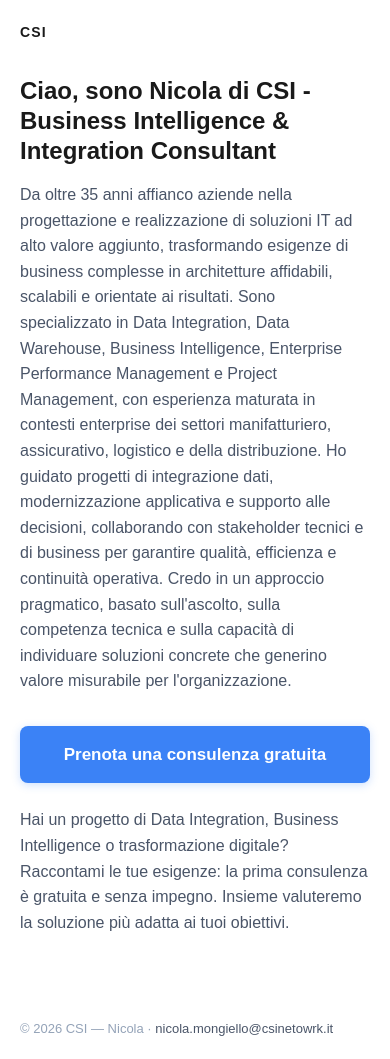
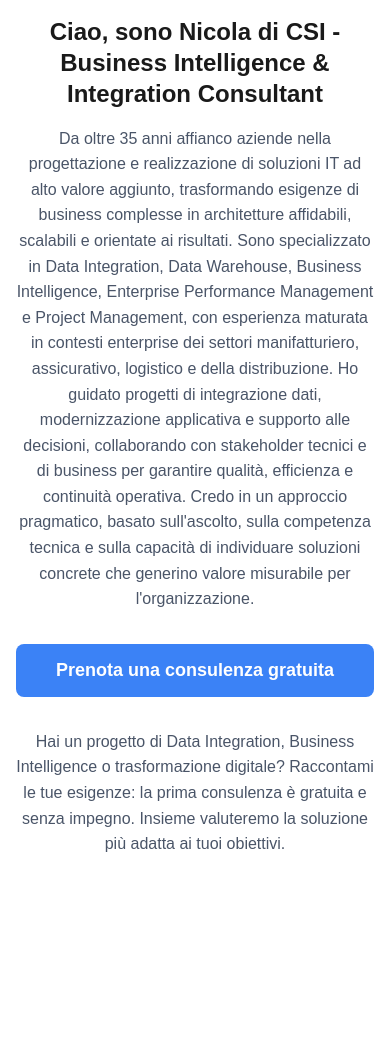
Before and after one commit to nicolamong/my-first-agent, a plain HTML site: page src/Index.html in a window 390 px wide. After the commit the page ends 905 px from the top, so only its background shows below. Drawn offline with Linux system fonts and the light colour scheme.

Commit message:
Refactor Index.html for improved layout and styles
Refactored HTML structure and styles for better organization and responsiveness.

```diff
--- a/src/Index.html
+++ b/src/Index.html
@@ -3,103 +3,47 @@
 <head>
 <meta charset="UTF-8">
 <meta name="viewport" content="width=device-width, initial-scale=1.0">
-<title>Nicola - CSI | Business Intelligence & Integration Consultant</title>
-<meta name="description" content="Nicola di CSI, consulente Business Intelligence & Data Integration con oltre 35 anni di esperienza. Prenota una consulenza gratuita.">
-
+<title>Nicola - CSI Business Intelligence & Integration Consultant</title>
 <style>
-  /* ==========================================================
-     RESET & BASE
-     ========================================================== */
-  *,
-  *::before,
-  *::after {
+  * {
     box-sizing: border-box;
     margin: 0;
     padding: 0;
-  }
-
-  html {
-    -webkit-text-size-adjust: 100%;
   }
 
   body {
     font-family: Arial, Helvetica, sans-serif;
     background-color: #ffffff;
     color: #1a1a1a;
-    line-height: 1.5;
     min-height: 100vh;
-  }
-
-  /* Rispetta le preferenze utente per il movimento ridotto */
-  @media (prefers-reduced-motion: reduce) {
-    * {
-      animation-duration: 0.01ms !important;
-      animation-iteration-count: 1 !important;
-      transition-duration: 0.01ms !important;
-    }
-  }
-
-  /* ==========================================================
-     LAYOUT
-     ========================================================== */
-  .page-wrapper {
     display: flex;
-    flex-direction: column;
-    min-height: 100vh;
-  }
-
-  header.site-header {
-    padding: 24px 24px 0;
-  }
-
-  .logo {
-    font-size: 14px;
-    font-weight: 700;
-    letter-spacing: 0.08em;
-    color: #1a1a1a;
+    align-items: center;
+    justify-content: center;
+    padding: 24px;
   }
 
   main {
-    flex: 1;
     display: flex;
-    align-items: center;
-    justify-content: center;
-    padding: 48px 24px;
+    flex-direction: column;
+    align-items: flex-start;
+    max-width: 600px;
+    width: 100%;
   }
 
-  .content {
-    max-width: 560px;
-    width: 100%;
-    text-align: left;
-  }
-
-  /* ==========================================================
-     HEADLINE
-     ========================================================== */
-  .headline {
+  h1 {
     font-size: 32px;
     font-weight: 700;
     color: #1a1a1a;
     margin-bottom: 16px;
-    line-height: 1.25;
+    line-height: 1.3;
   }
 
-  /* ==========================================================
-     BIO PARAGRAPH
-     ========================================================== */
   .bio {
     max-width: 500px;
     font-size: 16px;
     line-height: 1.6;
     color: #4a5568;
     margin-bottom: 32px;
-  }
-
-  /* ==========================================================
-     CTA BUTTON
-     ========================================================== */
-  .cta-wrapper {
-    margin-bottom: 24px;
   }
 
   .cta-button {
@@ -113,30 +57,21 @@
     border-radius: 8px;
     text-decoration: none;
     cursor: pointer;
-    transition: background-color 0.2s ease, transform 0.2s ease, box-shadow 0.2s ease;
-    box-shadow: 0 2px 8px rgba(59, 130, 246, 0.25);
+    transition: background-color 0.2s ease, transform 0.2s ease;
+    margin-bottom: 32px;
   }
 
-  .cta-button:hover,
-  .cta-button:focus-visible {
+  .cta-button:hover {
     background-color: #2563eb;
     transform: scale(1.05);
-    box-shadow: 0 4px 14px rgba(37, 99, 235, 0.35);
   }
 
   .cta-button:focus-visible {
     outline: 3px solid #93c5fd;
-    outline-offset: 3px;
+    outline-offset: 2px;
   }
 
-  .cta-button:active {
-    transform: scale(0.98);
-  }
-
-  /* ==========================================================
-     SUB-CTA TEXT
-     ========================================================== */
-  .sub-cta {
+  .subtext {
     max-width: 500px;
     font-size: 16px;
     line-height: 1.6;
@@ -144,98 +79,46 @@
     margin-bottom: 32px;
   }
 
-  /* ==========================================================
-     FOOTER
-     ========================================================== */
-  footer.site-footer {
-    padding: 24px;
-    text-align: left;
-    font-size: 13px;
-    color: #94a3b8;
+  @media (max-width: 600px) {
+    body {
+      padding: 16px;
     }
 
-  .site-footer a {
-    color: #4a5568;
-    text-decoration: none;
+    main {
+      align-items: center;
+      text-align: center;
     }
 
-  .site-footer a:hover,
-  .site-footer a:focus-visible {
-    text-decoration: underline;
-  }
-
-  /* ==========================================================
-     RESPONSIVE - MOBILE (breakpoint 768px)
-     ========================================================== */
-  @media (max-width: 768px) {
-    .headline {
+    h1 {
       font-size: 24px;
     }
 
-    main {
-      padding: 32px 20px;
+    .bio,
+    .subtext {
+      max-width: 100%;
     }
 
     .cta-button {
-      display: block;
       width: 100%;
       text-align: center;
-      font-size: 17px;
       padding: 16px 24px;
-    }
-
-    header.site-header {
-      padding: 20px 20px 0;
-    }
-
-    footer.site-footer {
-      padding: 20px;
     }
   }
 </style>
 </head>
 <body>
-
-  <div class="page-wrapper">
-
-    <header class="site-header">
-      <span class="logo">CSI</span>
-    </header>
-
   <main>
-      <div class="content">
-
-        <h1 class="headline">
-          Ciao, sono Nicola di CSI - Business Intelligence &amp; Integration Consultant
-        </h1>
+    <h1>Ciao, sono Nicola di CSI - Business Intelligence &amp; Integration Consultant</h1>
 
     <p class="bio">
       Da oltre 35 anni affianco aziende nella progettazione e realizzazione di soluzioni IT ad alto valore aggiunto, trasformando esigenze di business complesse in architetture affidabili, scalabili e orientate ai risultati. Sono specializzato in Data Integration, Data Warehouse, Business Intelligence, Enterprise Performance Management e Project Management, con esperienza maturata in contesti enterprise dei settori manifatturiero, assicurativo, logistico e della distribuzione. Ho guidato progetti di integrazione dati, modernizzazione applicativa e supporto alle decisioni, collaborando con stakeholder tecnici e di business per garantire qualità, efficienza e continuità operativa. Credo in un approccio pragmatico, basato sull'ascolto, sulla competenza tecnica e sulla capacità di individuare soluzioni concrete che generino valore misurabile per l'organizzazione.
     </p>
 
-        <div class="cta-wrapper">
-          <a
-            href="mailto:nicola.mongiello@csinetowrk.it"
-            class="cta-button"
-            role="button"
-            aria-label="Prenota una consulenza gratuita via email"
-          >
-            Prenota una consulenza gratuita
-          </a>
-        </div>
+    <a class="cta-button" href="mailto:nicola.mongiello@csinetowrk.it">Prenota una consulenza gratuita</a>
 
-        <p class="sub-cta">
+    <p class="subtext">
       Hai un progetto di Data Integration, Business Intelligence o trasformazione digitale? Raccontami le tue esigenze: la prima consulenza è gratuita e senza impegno. Insieme valuteremo la soluzione più adatta ai tuoi obiettivi.
     </p>
-
-      </div>
   </main>
-
-    <footer class="site-footer">
-      <p>&copy; 2026 CSI &mdash; Nicola &middot; <a href="mailto:nicola.mongiello@csinetowrk.it">nicola.mongiello@csinetowrk.it</a></p>
-    </footer>
-
-  </div>
-
 </body>
 </html>
```
Lines whose indentation alone changed are shown as unchanged.
